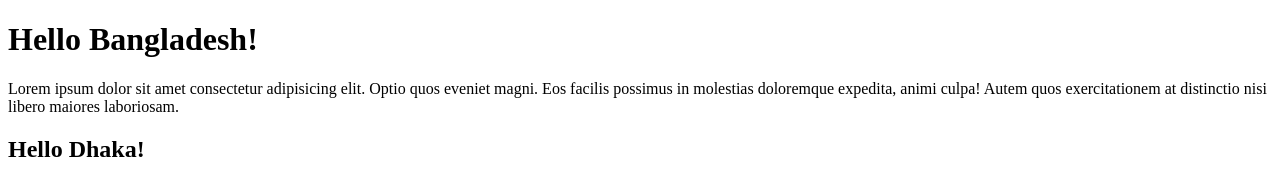
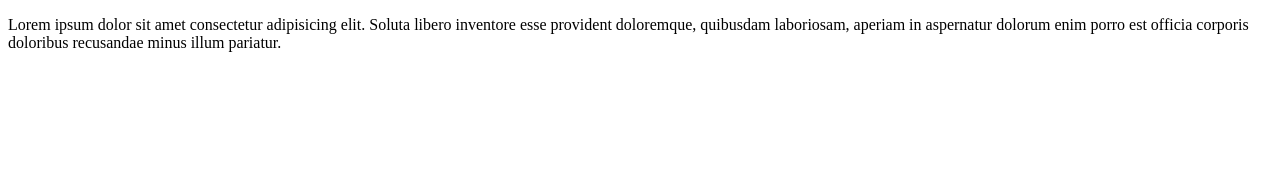
Before and after one commit to asadprogrammerbd/first-project, a plain HTML site: page index.html in a window 1280 px wide. Drawn offline with Linux system fonts and the light colour scheme.

Commit message:
p tag added

```diff
--- a/index.html
+++ b/index.html
@@ -7,9 +7,6 @@
     <title>Document</title>
 </head>
 <body>
-    <h1>Hello Bangladesh!</h1>
-    <p>Lorem ipsum dolor sit amet consectetur adipisicing elit. Optio quos eveniet magni.
-        Eos facilis possimus in molestias doloremque expedita, animi culpa! Autem quos exercitationem at distinctio nisi libero maiores laboriosam.</p>
-    <h2> Hello Dhaka!</h2>
+   <p>Lorem ipsum dolor sit amet consectetur adipisicing elit. Soluta libero inventore esse provident doloremque, quibusdam laboriosam, aperiam in aspernatur dolorum enim porro est officia corporis doloribus recusandae minus illum pariatur.</p>
 </body>
 </html>
```
